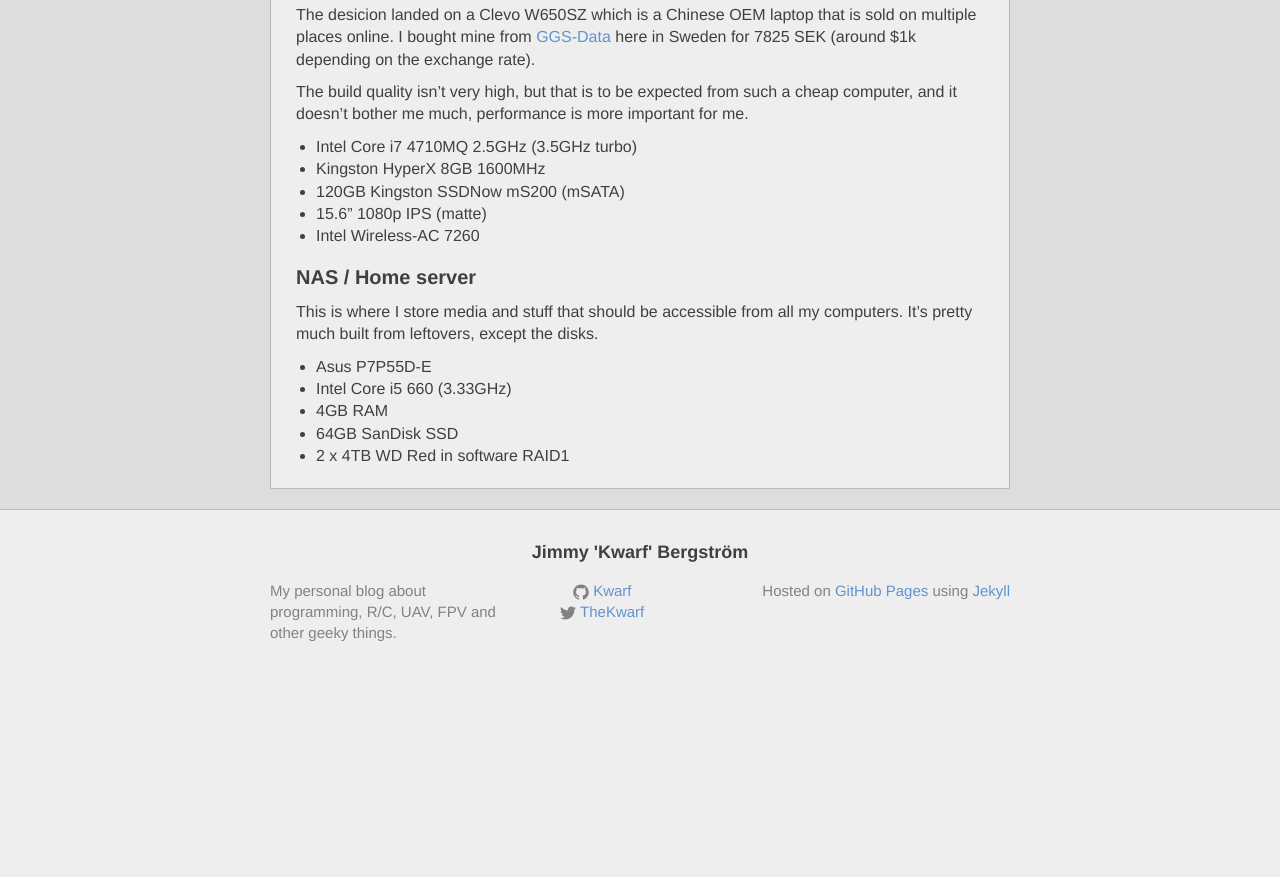
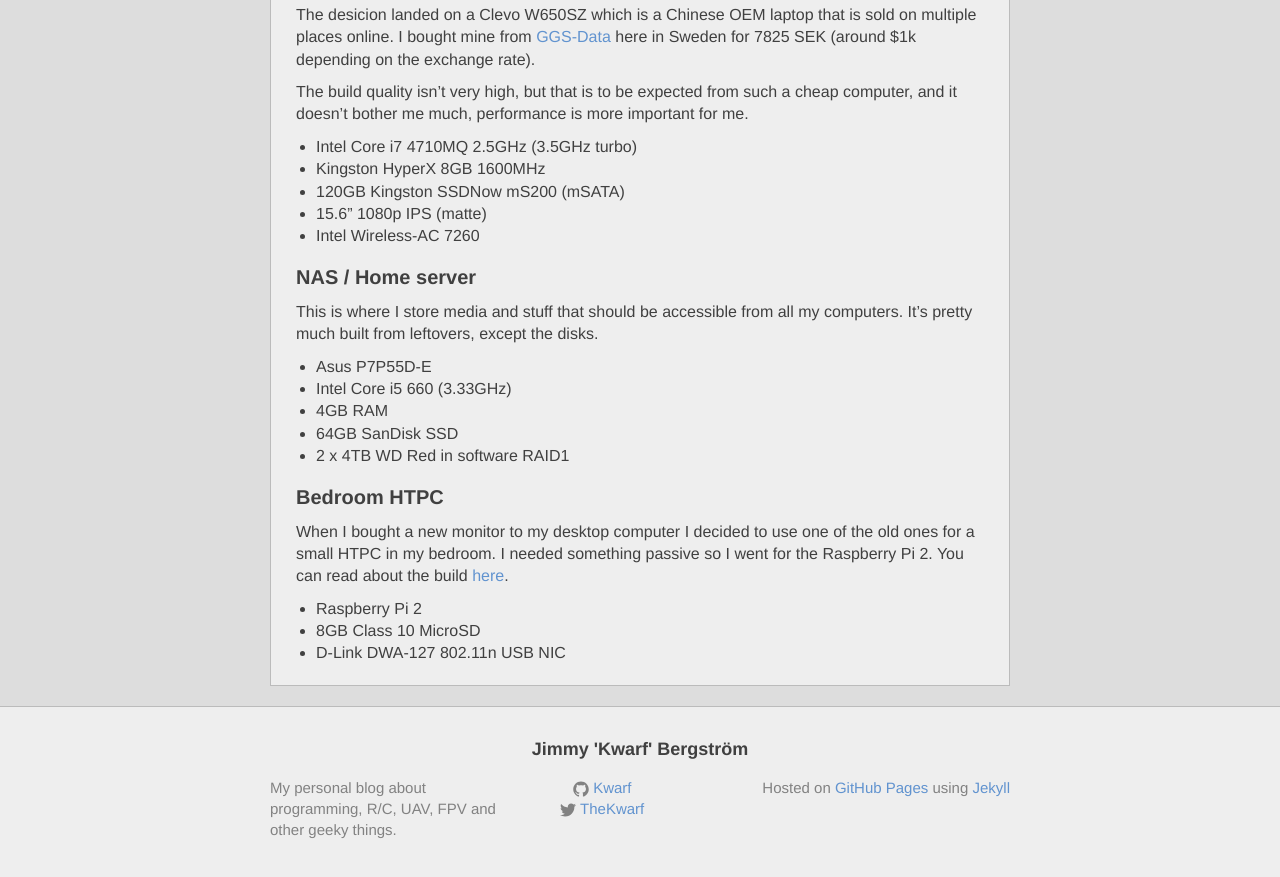
Before and after one commit to Kwarf/kwarf.github.io, a Jekyll site: the page built from about.md, in a window 1280 px wide and 900 px high, scrolled down 1630 px. Shown: the top 877 px of the window. Built offline with Jekyll 4.4.1, drawn with Linux system fonts in a browser that asks for light colours; comment, search, counter and statistics services are not loaded; before the commit the page ends 2333 px from its top, so only the background shows below that.

Commit message:
Add RPi 2 HTPC to the about page

```diff
--- a/about.md
+++ b/about.md
@@ -83,3 +83,13 @@
 * 4GB RAM
 * 64GB SanDisk SSD
 * 2 x 4TB WD Red in software RAID1
+
+### Bedroom HTPC
+
+When I bought a new monitor to my desktop computer I decided to use one of the
+old ones for a small HTPC in my bedroom. I needed something passive so I went
+for the Raspberry Pi 2. You can read about the build [here](/2015/02/arch-and-kodi-on-the-raspberry-pi-2/).
+
+* Raspberry Pi 2
+* 8GB Class 10 MicroSD
+* D-Link DWA-127 802.11n USB NIC
```
